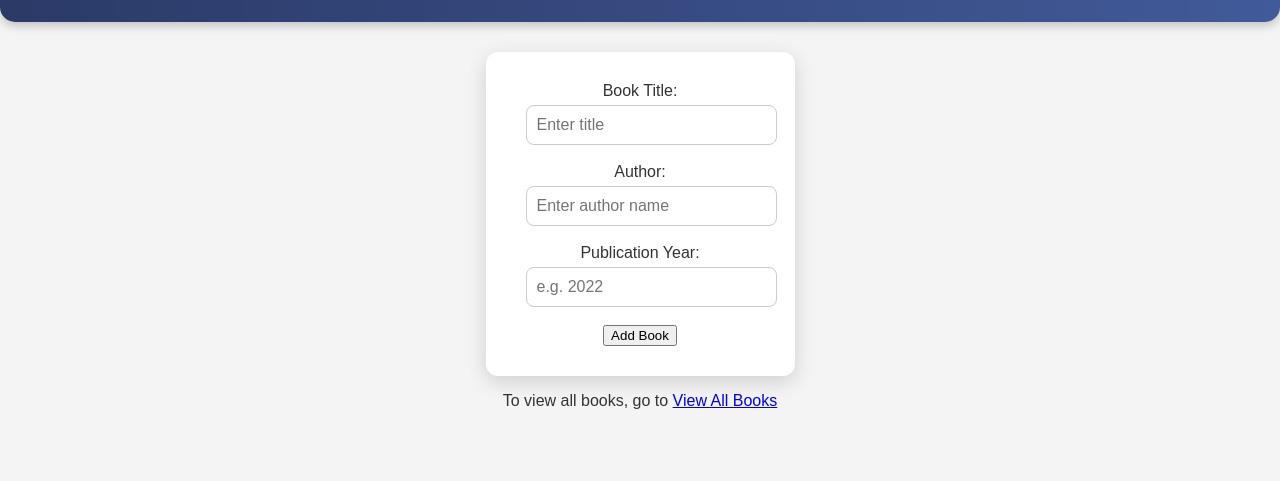
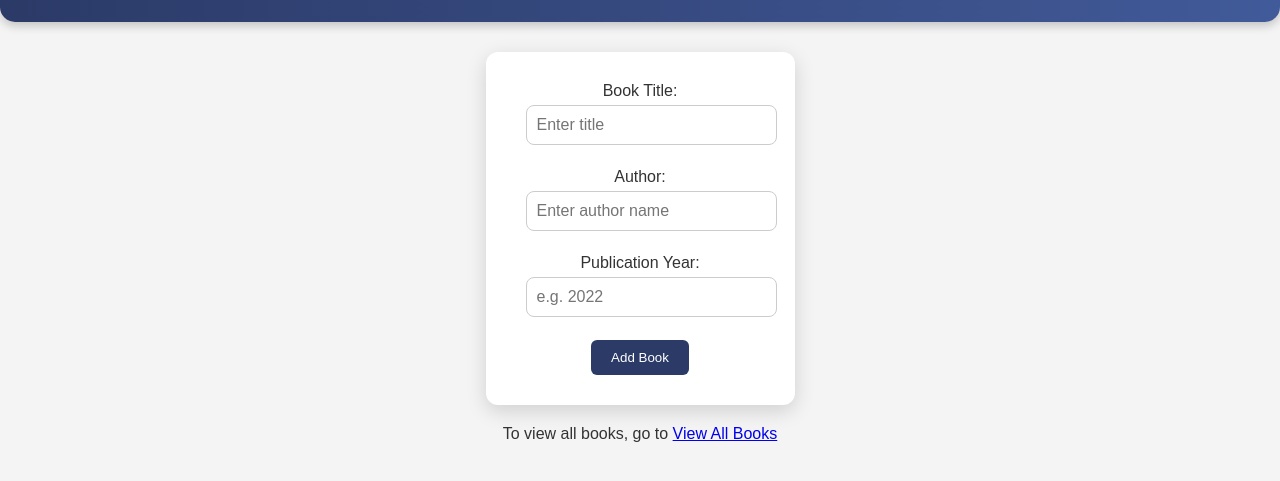
Before and after one commit to Demagalawrence/library-management, a plain HTML site: page index.html in a window 1280 px wide. Shown: the part 65-546 px from the top of the page. Drawn offline with Linux system fonts and the light colour scheme.

Commit message:
updated the css

```diff
--- a/style.css
+++ b/style.css
@@ -20,6 +20,27 @@ body {
   margin: 0;
   font-size: 2rem;
   letter-spacing: 1px;
+}
+input {
+  width: 250px;
+  padding: 8px;
+  margin: 5px 0;
+}
+button {
+  background-color: #2b3a67;
+  color: white;
+  border: none;
+  padding: 10px 20px;
+  border-radius: 6px;
+  cursor: pointer;
+}
+
+button:hover {
+  background-color: #3f4e8c;
+}
+
+.view-books-link {
+  margin-top: 20px;
 }
 
 
```
